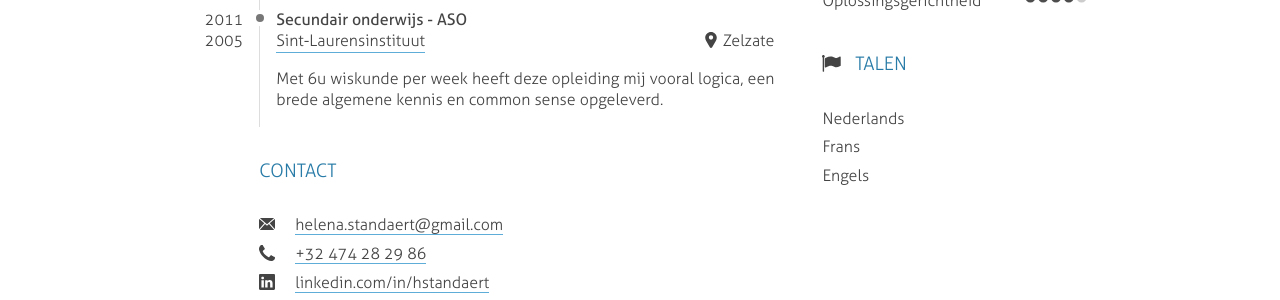
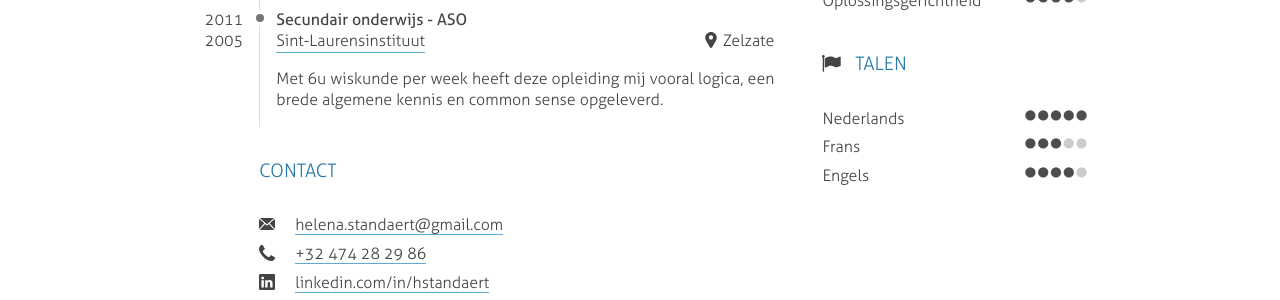
Before and after one commit to hstandaert/hstandaert.github.io, a Jekyll site: the page built from index.md, in a window 1280 px wide. Shown: the part 1156-1456 px from the top of the page. Built offline with Jekyll 4.4.1, drawn with Linux system fonts in a browser that asks for light colours.

Commit message:
Fix dots for languages

```diff
--- a/_layouts/cv.html
+++ b/_layouts/cv.html
@@ -149,9 +149,7 @@ layout: default
 
         <ul class="o-list o-list--bare">
         {% for language in site.data.languages %}
-            <li class="c-skill" data-score="{{ language.score }}">
-                {{ language.name }}
-            </li>
+            {% include dots.html skill=language %}
         {% endfor %}
         </ul>
     </section>
```
